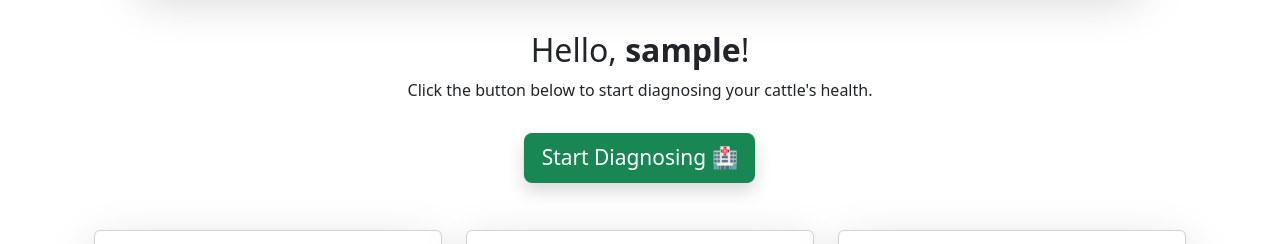
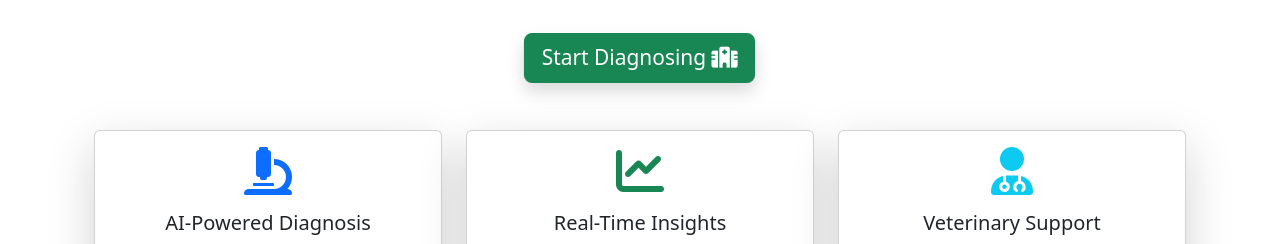
Before and after one commit to jennybrian/Cattledoctor, a Django app: page /accounts/home/ in a window 1280 px wide. Shown: the part 717-961 px from the top of the page. Run offline with Django 5.2, Linux system fonts and the light colour scheme; the visitor is signed in with stand-in values (Sample User, id 1); parts of the project's set-up code (start-up, migrations or seed data) failed here and were passed over; some libraries are stand-ins or nearby versions.

Commit message:
Fixing navigation issues 7

```diff
--- a/accounts/templates/accounts/home.html
+++ b/accounts/templates/accounts/home.html
@@ -3,13 +3,17 @@
 {% block content %}
 <!-- Hero Section -->
 <div class="container text-center mt-5">
-    <h1 class="display-4 animate__animated animate__fadeInDown">🐄 Welcome to Cattle Disease Diagnosis 🩺</h1>
-    <p class="lead animate__animated animate__fadeInUp">A smart tool to help you diagnose cattle diseases quickly and accurately.</p>
+    <h1 class="display-4 animate__animated animate__fadeInDown">
+        <i class="fas fa-cow"></i> Welcome to Cattle Disease Diagnosis <i class="fas fa-stethoscope"></i>
+    </h1>
+    <p class="lead animate__animated animate__fadeInUp">
+        A smart tool to help you diagnose cattle diseases quickly and accurately.
+    </p>
 </div>
 
 <!-- Banner Image -->
 <div class="container text-center mt-4">
-    <img src="https://source.unsplash.com/1000x400/?cows,field" class="img-fluid rounded shadow-lg animate__animated animate__zoomIn" alt="Cattle Image">
+    <img src="https://images.unsplash.com/photo-1570129477492-45c003edd2be" class="img-fluid rounded shadow-lg animate__animated animate__zoomIn" alt="Cattle Image">
 </div>
 
 <!-- Action Section -->
@@ -18,7 +22,7 @@
     <p class="animate__animated animate__fadeInUp">Click the button below to start diagnosing your cattle's health.</p>
 
     <a href="{% url 'diagnosis_home' %}" class="btn btn-success btn-lg mt-3 shadow animate__animated animate__pulse animate__infinite">
-        Start Diagnosing 🏥
+        Start Diagnosing <i class="fas fa-hospital"></i>
     </a>
 </div>
 
@@ -26,23 +30,23 @@
 <div class="container mt-5">
     <div class="row text-center">
         <div class="col-md-4">
-            <div class="card p-3 shadow-lg">
-                <img src="https://source.unsplash.com/200x150/?veterinary,medical" class="card-img-top rounded" alt="Veterinary">
-                <h5 class="mt-3">AI-Powered Diagnosis</h5>
+            <div class="card p-3 shadow-lg h-100">
+                <i class="fas fa-microscope fa-3x text-primary mb-3"></i>
+                <h5>AI-Powered Diagnosis</h5>
                 <p>Our system uses AI models to suggest possible cattle diseases based on symptoms.</p>
             </div>
         </div>
         <div class="col-md-4">
-            <div class="card p-3 shadow-lg">
-                <img src="https://source.unsplash.com/200x150/?farm,technology" class="card-img-top rounded" alt="Farm Technology">
-                <h5 class="mt-3">Real-Time Insights</h5>
+            <div class="card p-3 shadow-lg h-100">
+                <i class="fas fa-chart-line fa-3x text-success mb-3"></i>
+                <h5>Real-Time Insights</h5>
                 <p>Get immediate recommendations and guidance for better cattle health management.</p>
             </div>
         </div>
         <div class="col-md-4">
-            <div class="card p-3 shadow-lg">
-                <img src="https://source.unsplash.com/200x150/?doctor,animal" class="card-img-top rounded" alt="Animal Doctor">
-                <h5 class="mt-3">Veterinary Support</h5>
+            <div class="card p-3 shadow-lg h-100">
+                <i class="fas fa-user-md fa-3x text-info mb-3"></i>
+                <h5>Veterinary Support</h5>
                 <p>Connect with professional veterinarians if further assistance is needed.</p>
             </div>
         </div>
@@ -54,7 +58,8 @@
     <p>© 2025 Cattle Disease Diagnosis. All rights reserved.</p>
 </footer>
 
-<!-- Include Bootstrap CSS and Animate.css -->
+<!-- Include Bootstrap, Animate.css, and FontAwesome -->
 <link rel="stylesheet" href="https://cdnjs.cloudflare.com/ajax/libs/bootstrap/5.3.0/css/bootstrap.min.css">
 <link rel="stylesheet" href="https://cdnjs.cloudflare.com/ajax/libs/animate.css/4.1.1/animate.min.css">
+<link rel="stylesheet" href="https://cdnjs.cloudflare.com/ajax/libs/font-awesome/6.0.0-beta3/css/all.min.css">
 {% endblock %}
```
